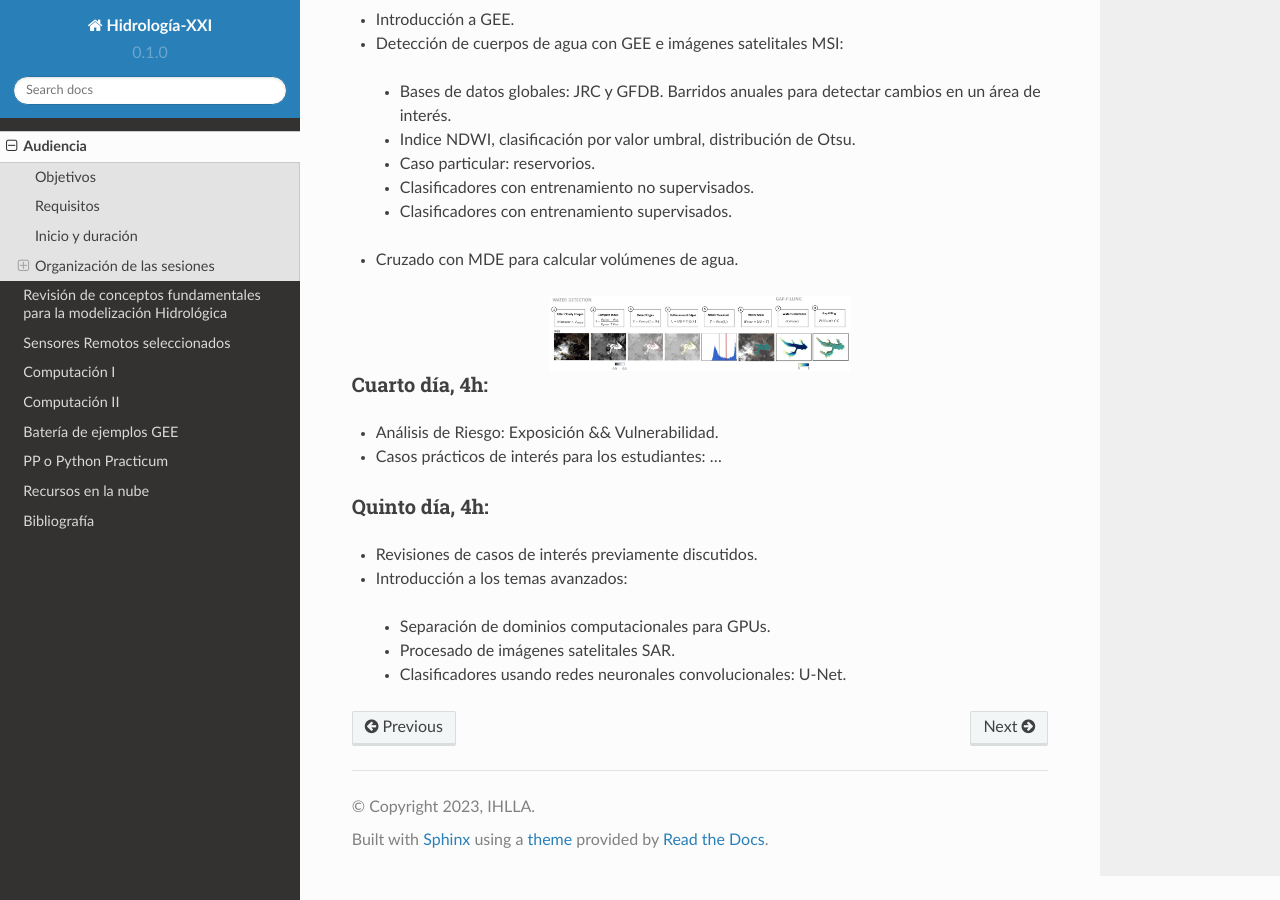
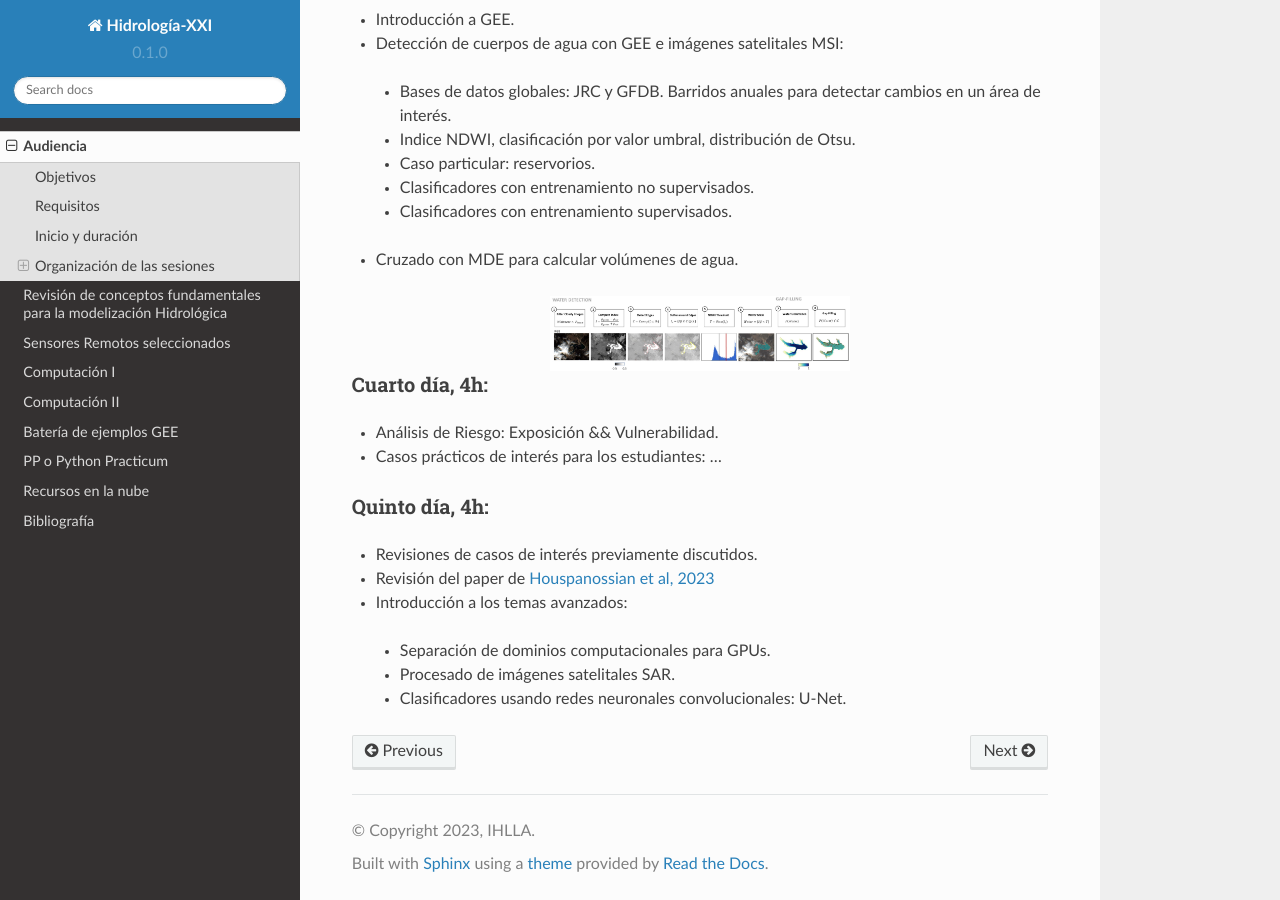
Before and after one commit to ivillamadrid/HidrologiaXXI, a Sphinx documentation site: the page built from docs/source/audiencia.rst, in a window 1280 px wide and 900 px high, scrolled down 1499 px. Built offline with Sphinx 7.4.7 and the Read the Docs theme 2.0.0, drawn with Linux system fonts in a browser that asks for light colours.

Commit message:
Update audiencia.rst

```diff
--- a/docs/source/audiencia.rst
+++ b/docs/source/audiencia.rst
@@ -75,6 +75,7 @@ Cuarto día, 4h:
 Quinto día, 4h:
 ***************
 * Revisiones de casos de interés previamente discutidos.
+* Revisión del paper de `Houspanossian et al, 2023 <https://www.science.org/doi/10.1126/science.add5462>`_
 * Introducción a los temas avanzados:
  * Separación de dominios computacionales para GPUs.
  * Procesado de imágenes satelitales SAR.
```
